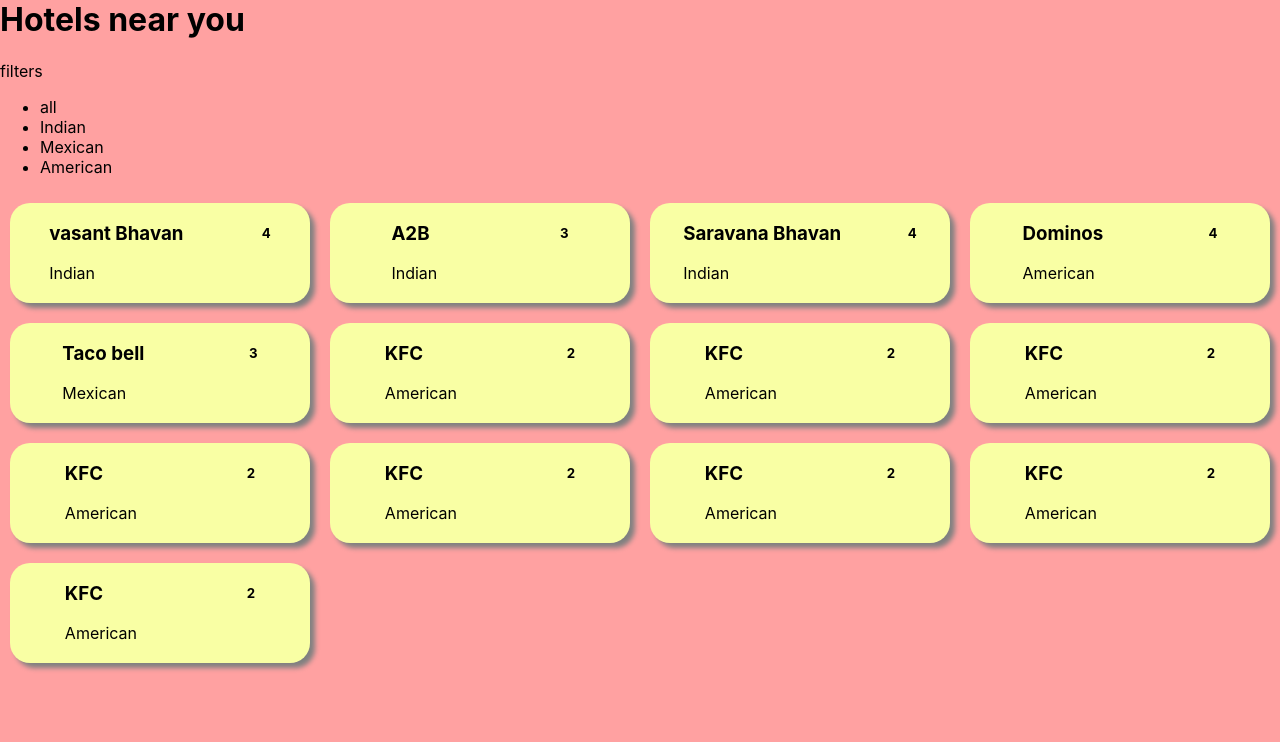
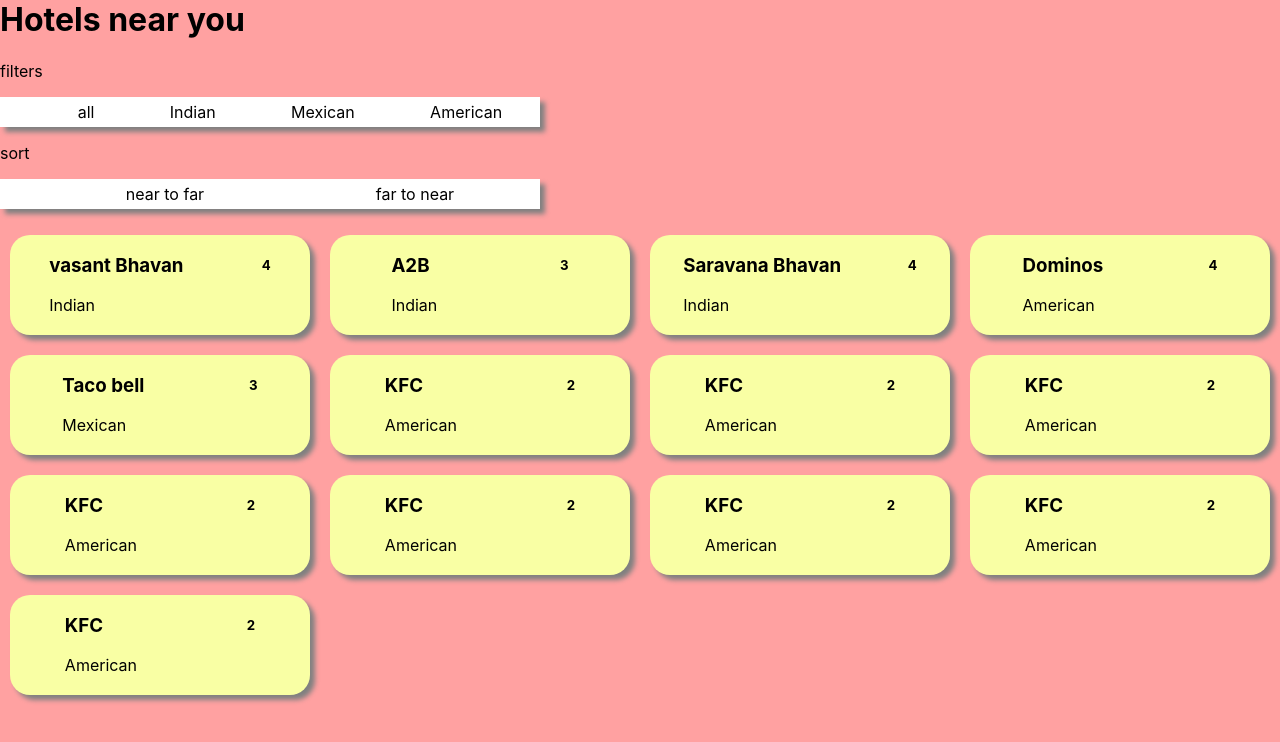
Before and after one commit to karthikarun172/Basic-React-Project, a React (Create React App) app: page / in a window 1280 px wide. Shown: the top 742 px of the page. Built offline with nearby package versions, Linux system fonts and the light colour scheme.

Commit message:
sorting function

```diff
--- a/src/App.css
+++ b/src/App.css
@@ -6,7 +6,17 @@
   padding: 0;
 }
 
-
+.filterAndSortContainer {
+  background-color: white;
+  display: flex;
+  width: 500px;
+  justify-content: space-around;
+  height: 30px;
+  align-items: center;
+  cursor: pointer;
+  list-style: none;
+  box-shadow: 5px 5px 5px grey;
+}
 
 .CaroselContainer {
   display: flex;
--- a/src/App.js
+++ b/src/App.js
@@ -34,7 +34,19 @@
 
   }
 
+  const handleSort = (distance) => {
+    const distanceValue = [...Swiggy]
+    if (distance === "near") {
+      const distanceNear = distanceValue.sort((a, b) => a.distance - a.distance)
+      setData(distanceNear)
+      return
+    }
+    const distanceFar = distanceValue.sort((a, b) => b.distance - a.distance)
+    setData(distanceFar)
 
+  }
+
+  console.log("done")
 
   return (
     <div className='mainContainer' >
@@ -47,7 +59,11 @@
         <li onClick={() => handleFilter("American")} > American</li>
       </ul>
 
-
+      <p>sort</p>
+      <ul className='filterAndSortContainer' >
+        <li onClick={() => handleSort("near")} >near to far</li>
+        <li onClick={() => handleSort("far")} >far to near</li>
+      </ul>
       <div className='CaroselContainer' >
         {Data.map(d => (
           <CaroselCards name={d.hotel_Name} cusinie={d.cuisine} rating={d.rating} />
```
